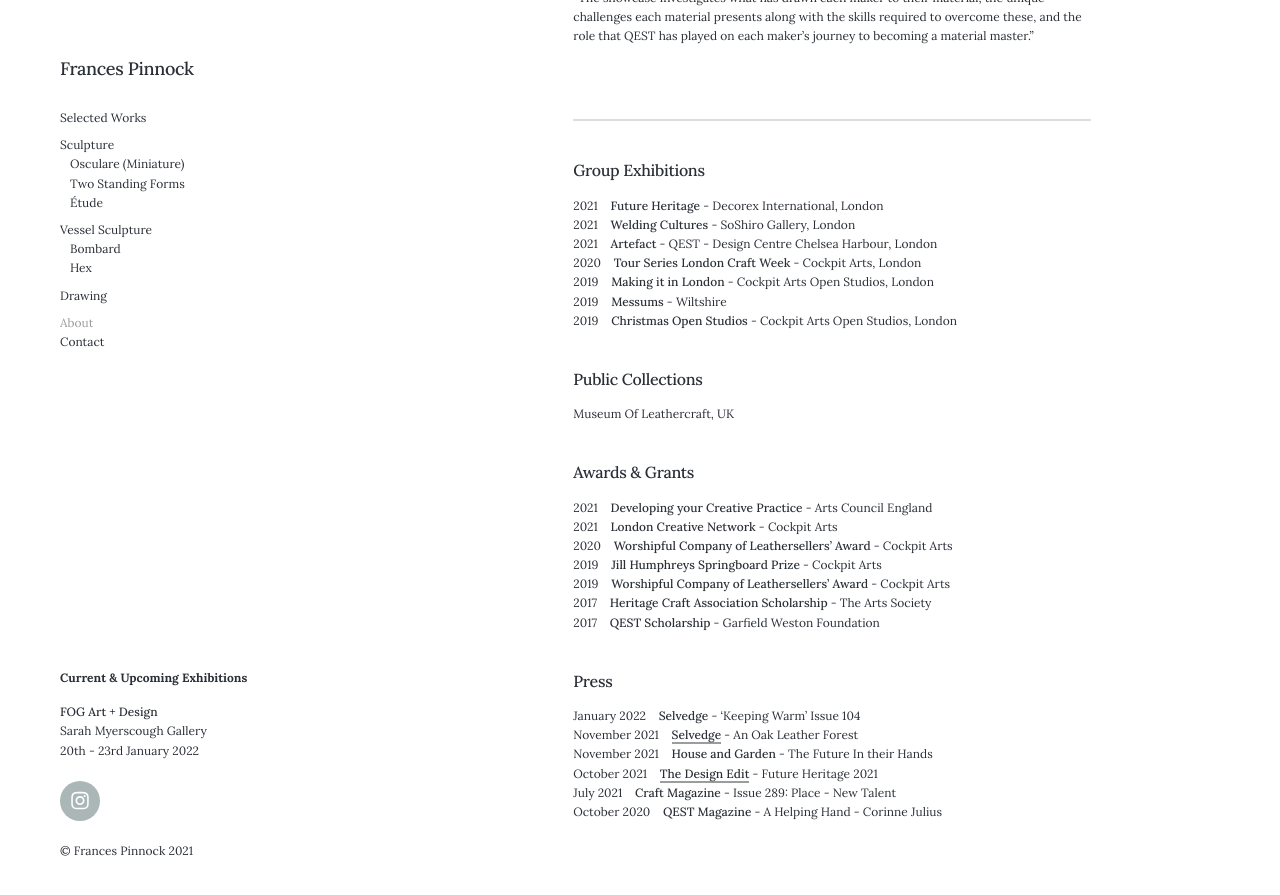
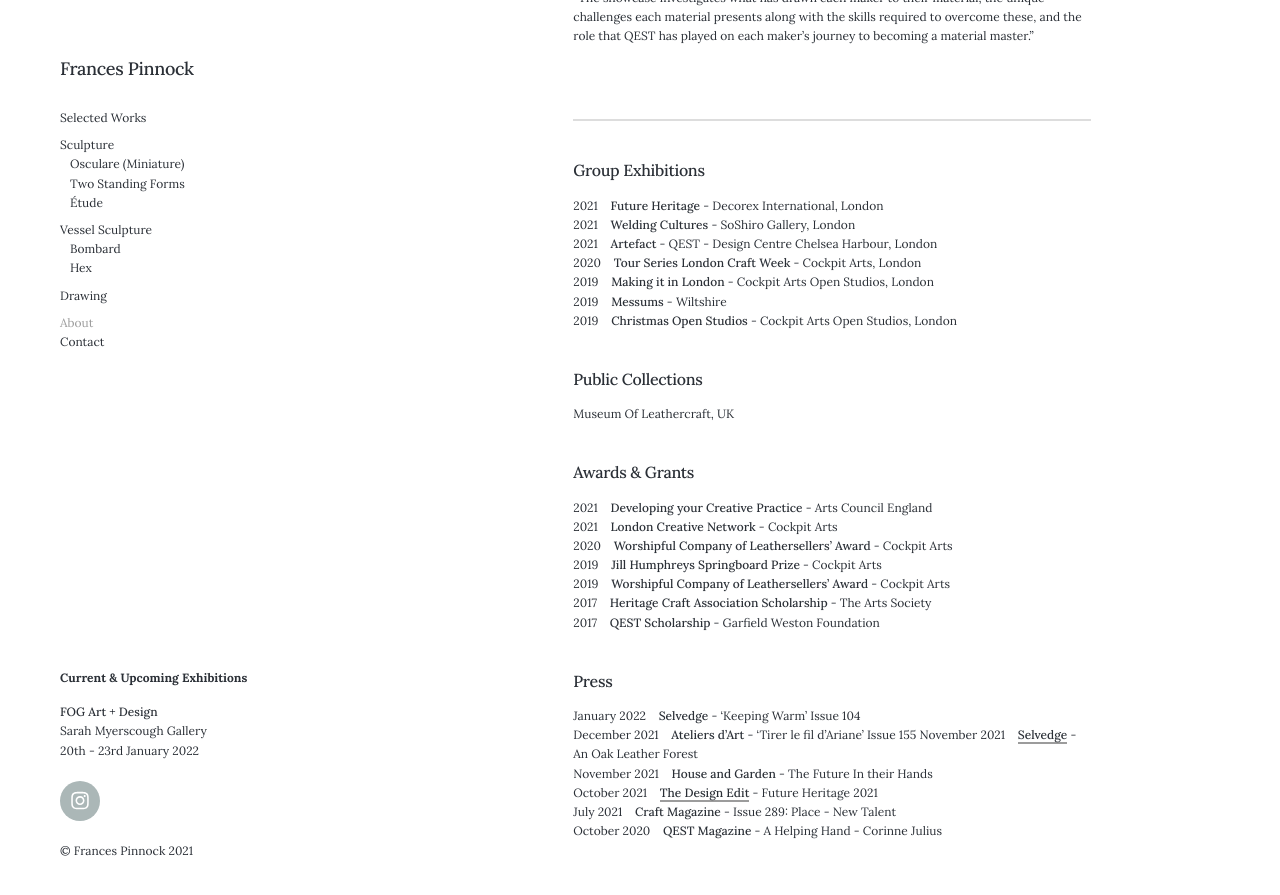
Before and after one commit to francespinnock/francespinnock.github.io, a Jekyll site: the page built from _pages/about.md, in a window 1280 px wide and 900 px high, scrolled down 844 px. Shown: the top 895 px of the window. Built offline with Jekyll 4.4.1, drawn with Linux system fonts in a browser that asks for light colours; nearby versions of some CDN libraries.

Commit message:
Update about.md

```diff
--- a/_pages/about.md
+++ b/_pages/about.md
@@ -70,6 +70,7 @@ Museum Of Leathercraft, UK
 ## Press
 
 January 2022&nbsp;&nbsp;&nbsp; **Selvedge** - 'Keeping Warm' Issue 104
+December 2021&nbsp;&nbsp;&nbsp; **Ateliers d'Art** - 'Tirer le fil d'Ariane' Issue 155
 November 2021&nbsp;&nbsp;&nbsp; **[Selvedge](https://www.selvedge.org/blogs/selvedge/an-oak-leather-forest/)** - An Oak Leather Forest
 November 2021&nbsp;&nbsp;&nbsp; **House and Garden** - The Future In their Hands
 October 2021&nbsp;&nbsp;&nbsp; **[The Design Edit](https://thedesignedit.com/future-heritage-2021/)** - Future Heritage 2021
```
